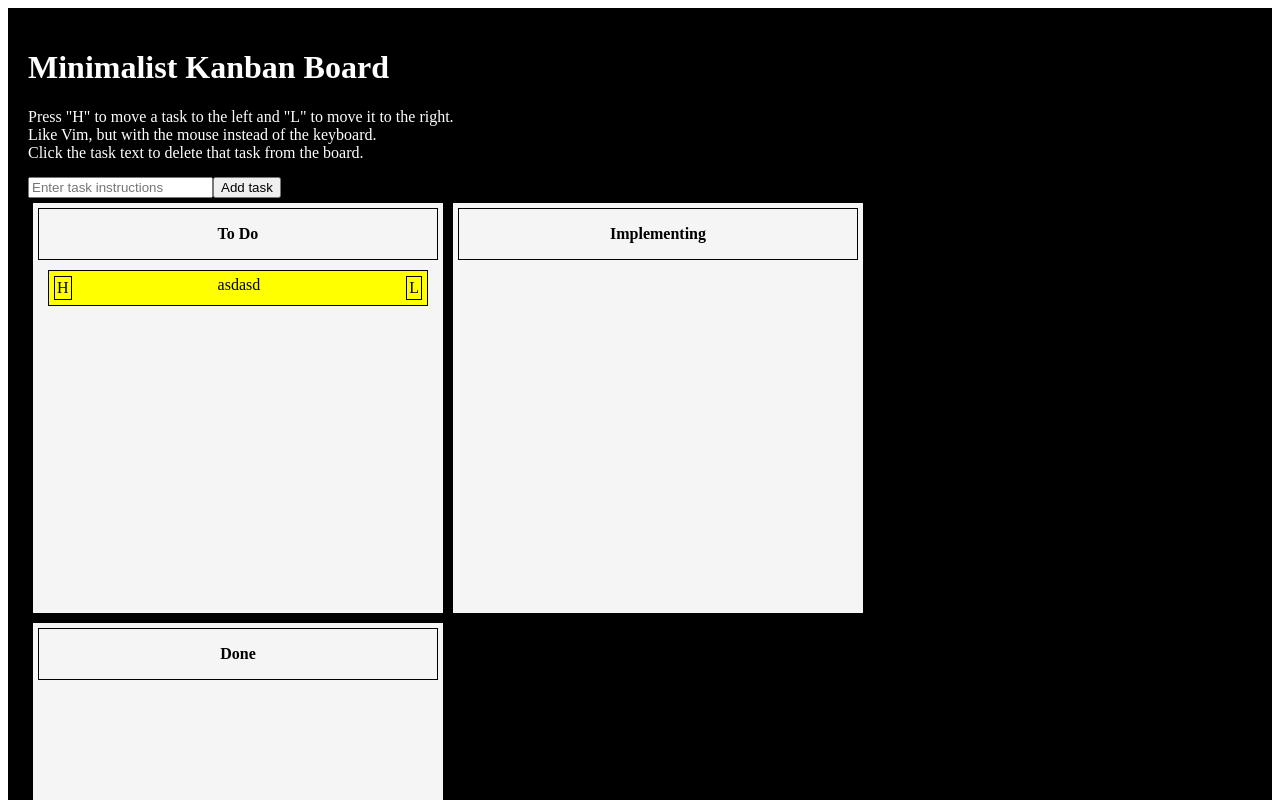
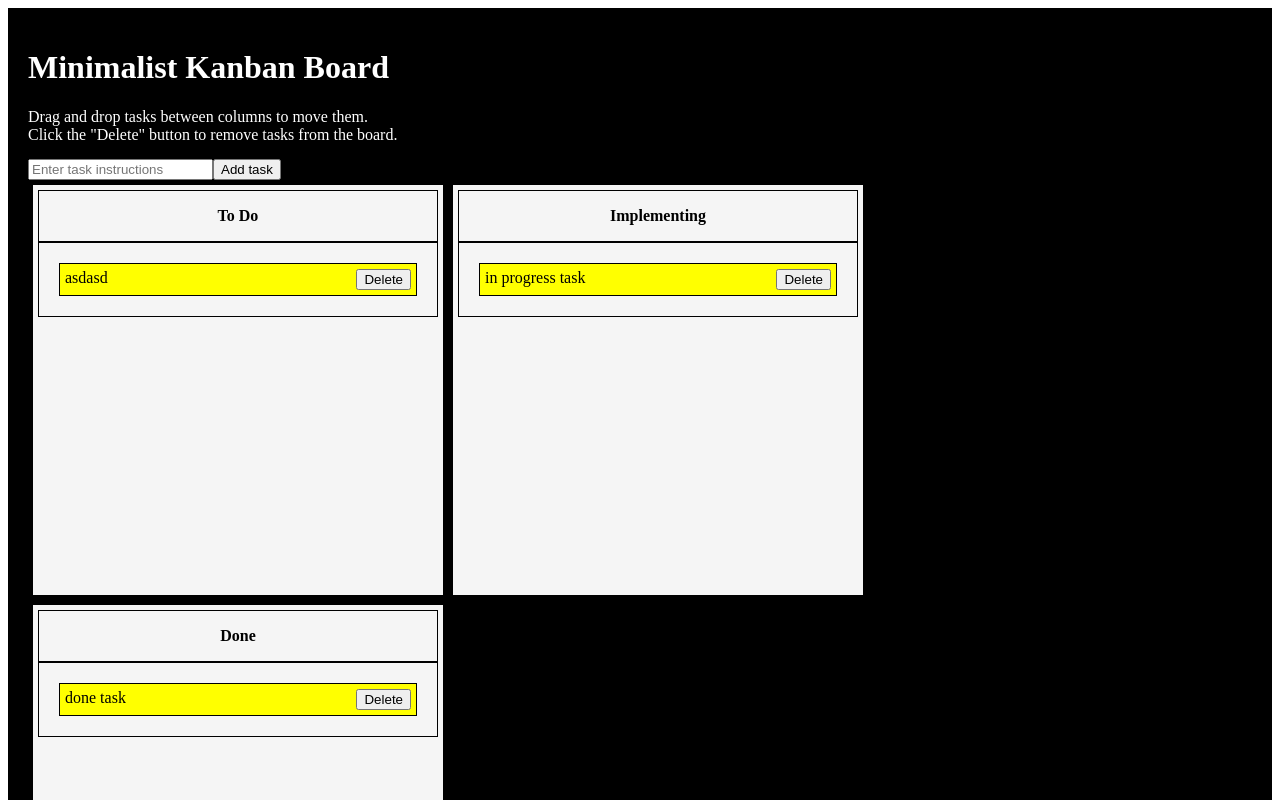
Before and after one commit to loofv/minimalist-kanban-board, an Angular app: page / in a window 1280 px wide. Shown: the top 800 px of the page. Built offline with nearby package versions, Linux system fonts and the light colour scheme.

Commit message:
Added drag-drop functionality:
  * Drag drop functionality
  * Updated css
  * Added delete buttons
  * Updated info text

```diff
--- a/package.json
+++ b/package.json
@@ -11,6 +11,7 @@
   "private": true,
   "dependencies": {
     "@angular/animations": "~13.2.0",
+    "@angular/cdk": "^13.2.4",
     "@angular/common": "~13.2.0",
     "@angular/compiler": "~13.2.0",
     "@angular/core": "~13.2.0",
--- a/src/app/app.component.html
+++ b/src/app/app.component.html
@@ -3,13 +3,10 @@
         <h1>Minimalist Kanban Board</h1>
     </header>
     <div>
-        Press "H" to move a task to the left and "L" to move it to the right.
-    </div>
-    <div>
-        Like Vim, but with the mouse instead of the keyboard.
+       Drag and drop tasks between columns to move them.
     </div>
     <div class="help-text-part-2">
-        Click the task text to delete that task from the board.
+        Click the "Delete" button to remove tasks from the board.
     </div>
     <app-board></app-board>
 </div>
--- a/src/app/app.module.ts
+++ b/src/app/app.module.ts
@@ -1,6 +1,7 @@
 import { NgModule } from '@angular/core';
 import { BrowserModule } from '@angular/platform-browser';
 import { FormsModule } from '@angular/forms';
+import { DragDropModule } from '@angular/cdk/drag-drop';
 
 import { AppComponent } from './app.component';
 import { BoardComponent } from './components/board/board.component';
@@ -16,7 +17,8 @@ import { BoardColumnComponent } from './components/board-column/board-column.com
   ],
   imports: [
     BrowserModule,
-    FormsModule
+    FormsModule,
+    DragDropModule
   ],
   providers: [],
   bootstrap: [AppComponent]
--- a/src/app/components/board/board.component.css
+++ b/src/app/components/board/board.component.css
@@ -22,6 +22,9 @@
 }
 .tasks-area {
     text-align: center;
+    border: 1px solid black;
+    padding: 10px;
+    min-height: 50px;
 }
 .task-container {
     background-color: yellow;
--- a/src/app/components/board/board.component.html
+++ b/src/app/components/board/board.component.html
@@ -2,24 +2,21 @@
     <!-- <form (submit)="addTodo()" >  -->
     <!-- [(ngModel)]="inputTodo" -->
     <form (submit)="addTask()">
-        <input type="text" name="inputTask" placeholder="Enter task instructions"
-        [(ngModel)]="inputTask"
+        <input type="text" name="inputTask" placeholder="Enter task instructions" [(ngModel)]="inputTask"
             class="task-input" />
         <input type="submit" value="Add task" class="task-submit" />
     </form>
+    <div cdkDropListGroup>
+
         <div class="board-column">
             <div class="title-container">
                 <p class="title">To Do</p>
             </div>
-        <div class="tasks-area">
-            <div class="task" *ngFor="let task of todo; let i = index">
-                <div class="task-container">
-                    <div class="task-left">H</div>
-                    <div class="task-content" (click)="deleteTask(todo, i)">
-                        {{ task }}
-                    </div>
-                    <div class="task-right"(click)="moveTask(todo, inProgress, i)">L</div>
-                </div>
+            <div cdkDropList #todoList="cdkDropList" [cdkDropListData]="todo" class="tasks-area"
+                (cdkDropListDropped)="drop($event)">
+                <div class="task-container" *ngFor="let item of todo; let i=index;" cdkDrag>
+                    {{item}}
+                    <button (click)="deleteTask(todo, i)">Delete</button>
                 </div>
             </div>
         </div>
@@ -27,15 +24,11 @@
             <div class="title-container">
                 <p class="title">Implementing</p>
             </div>
-        <div class="tasks-area">
-            <div class="task" *ngFor="let task of inProgress; let i = index">
-                <div class="task-container">
-                    <div class="task-left" (click)="moveTask(inProgress, todo, i)">H</div>
-                    <div class="task-content" (click)="deleteTask(inProgress, i)">
-                        {{ task }}
-                    </div>
-                    <div class="task-right" (click)="moveTask(inProgress, done, i)">L</div>
-                </div>
+            <div cdkDropList #inProgressList="cdkDropList" [cdkDropListData]="inProgress" class="tasks-area"
+                (cdkDropListDropped)="drop($event)">
+                <div class="task-container" *ngFor="let item of inProgress; let i=index;" cdkDrag>
+                    {{item}}
+                    <button (click)="deleteTask(inProgress, i)">Delete</button>
                 </div>
             </div>
         </div>
@@ -43,14 +36,10 @@
             <div class="title-container">
                 <p class="title">Done</p>
             </div>
-        <div class="tasks-area">
-            <div class="task" *ngFor="let task of done; let i = index">
-                <div class="task-container">
-                    <div class="task-left" (click)="moveTask(done, inProgress, i)">H</div>
-                    <div class="task-content" (click)="deleteTask(done, i)">
-                        {{ task }}
-                    </div>
-                    <div class="task-right">L</div>
+            <div cdkDropList #doneList="cdkDropList" [cdkDropListData]="done" class="tasks-area"
+                (cdkDropListDropped)="drop($event)">
+                <div class="task-container" *ngFor="let item of done; let i=index" cdkDrag>{{item}}
+                    <button (click)="deleteTask(done, i)">Delete</button>
                 </div>
             </div>
         </div>
--- a/src/app/components/board/board.component.ts
+++ b/src/app/components/board/board.component.ts
@@ -1,4 +1,5 @@
 import { Component, OnInit } from '@angular/core';
+import {CdkDragDrop, moveItemInArray, transferArrayItem} from '@angular/cdk/drag-drop';
 
 @Component({
   selector: 'app-board',
@@ -11,8 +12,8 @@ export class BoardComponent implements OnInit {
   todo: string[] = [
     'asdasd'
   ];
-  inProgress: string[] = [];
-  done: string[] = []
+  inProgress: string[] = ['in progress  task'];
+  done: string[] = [ 'done task']
 
   constructor() { }
 
@@ -34,4 +35,17 @@ export class BoardComponent implements OnInit {
     currentList.splice(index, 1)
   }
 
+  drop(event: CdkDragDrop<string[]>) {
+    if (event.previousContainer === event.container) {
+      moveItemInArray(event.container.data, event.previousIndex, event.currentIndex);
+    } else {
+      transferArrayItem(
+        event.previousContainer.data,
+        event.container.data,
+        event.previousIndex,
+        event.currentIndex,
+      );
+    }
+  }
+
 }
```
Also changed, not shown: 1 other file (tests, documents, lock files or other folders). Lines whose indentation alone changed are shown as unchanged.
